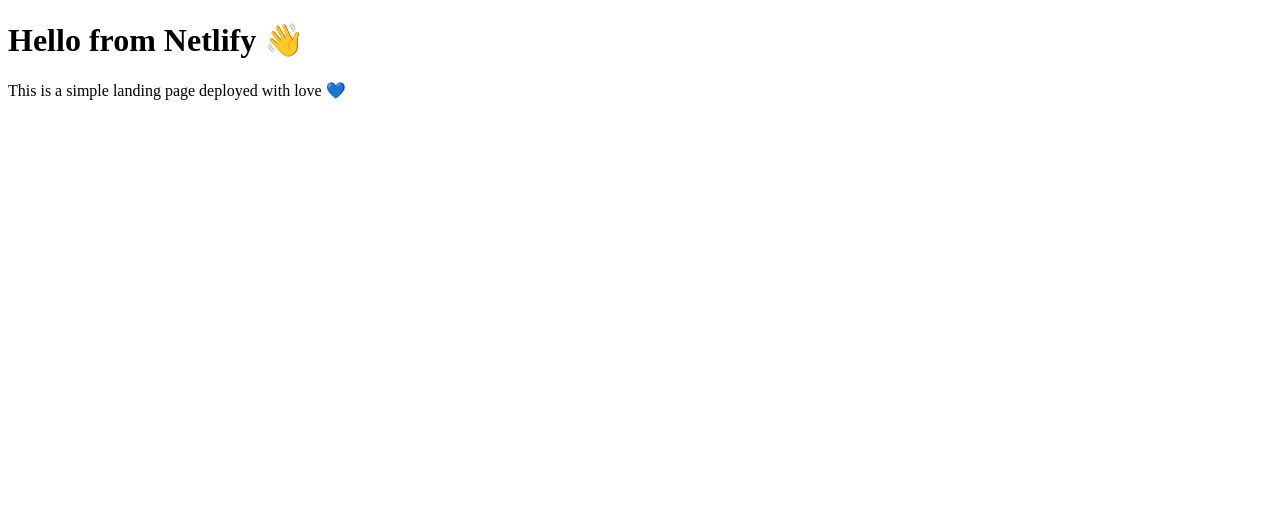
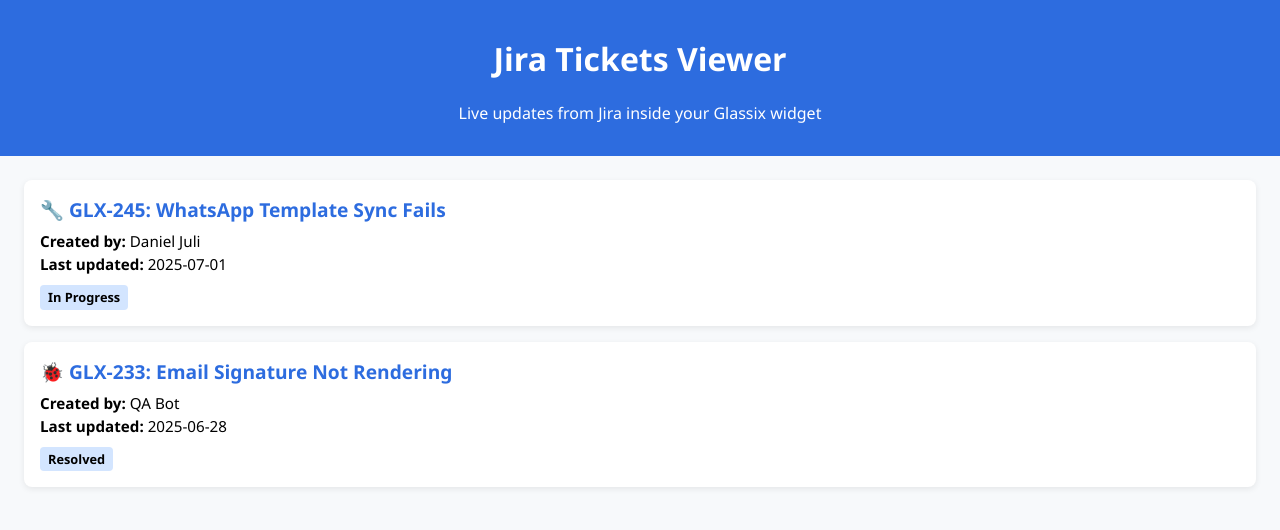
Before and after one commit to daniel-juli/my-landing-page, a plain HTML site: page index.html in a window 1280 px wide. Drawn offline with Linux system fonts and the light colour scheme.

Commit message:
Update index.html

```diff
--- a/index.html
+++ b/index.html
@@ -1,11 +1,75 @@
 <!DOCTYPE html>
 <html lang="en">
 <head>
-  <meta charset="UTF-8">
-  <title>Welcome!</title>
+  <meta charset="UTF-8" />
+  <meta name="viewport" content="width=device-width, initial-scale=1.0" />
+  <title>Jira Widget - Glassix</title>
+  <style>
+    body {
+      font-family: 'Segoe UI', Tahoma, Geneva, Verdana, sans-serif;
+      margin: 0;
+      padding: 0;
+      background: #f7f9fb;
+    }
+    header {
+      background-color: #2d6cdf;
+      color: white;
+      padding: 1rem;
+      text-align: center;
+    }
+    .container {
+      padding: 1.5rem;
+    }
+    .ticket {
+      background: white;
+      border-radius: 8px;
+      padding: 1rem;
+      margin-bottom: 1rem;
+      box-shadow: 0 2px 6px rgba(0,0,0,0.08);
+    }
+    .ticket h3 {
+      margin: 0 0 0.5rem;
+      font-size: 1.2rem;
+      color: #2d6cdf;
+    }
+    .ticket p {
+      margin: 0.2rem 0;
+      font-size: 0.95rem;
+    }
+    .status {
+      font-weight: bold;
+      padding: 0.2rem 0.5rem;
+      background: #d3e5ff;
+      border-radius: 4px;
+      display: inline-block;
+      font-size: 0.8rem;
+      margin-top: 0.5rem;
+    }
+  </style>
 </head>
 <body>
-  <h1>Hello from Netlify 👋</h1>
-  <p>This is a simple landing page deployed with love 💙</p>
+
+  <header>
+    <h1>Jira Tickets Viewer</h1>
+    <p>Live updates from Jira inside your Glassix widget</p>
+  </header>
+
+  <div class="container">
+    <!-- Placeholder ticket cards -->
+    <div class="ticket">
+      <h3>🔧 GLX-245: WhatsApp Template Sync Fails</h3>
+      <p><strong>Created by:</strong> Daniel Juli</p>
+      <p><strong>Last updated:</strong> 2025-07-01</p>
+      <span class="status">In Progress</span>
+    </div>
+
+    <div class="ticket">
+      <h3>🐞 GLX-233: Email Signature Not Rendering</h3>
+      <p><strong>Created by:</strong> QA Bot</p>
+      <p><strong>Last updated:</strong> 2025-06-28</p>
+      <span class="status">Resolved</span>
+    </div>
+  </div>
+
 </body>
 </html>
```
